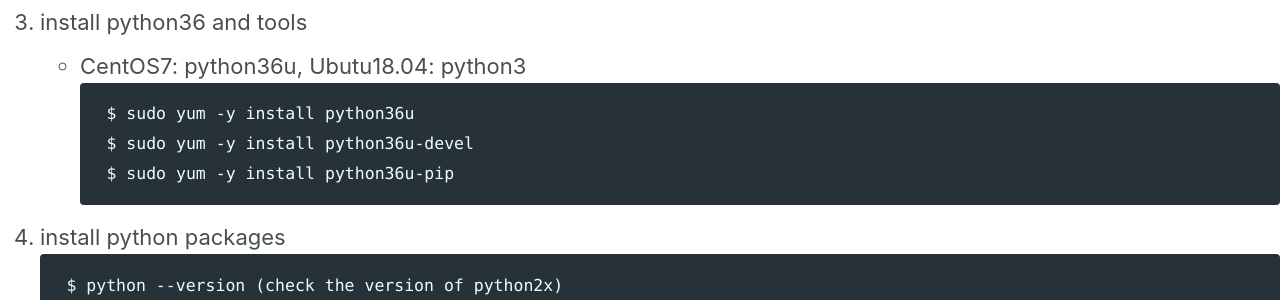
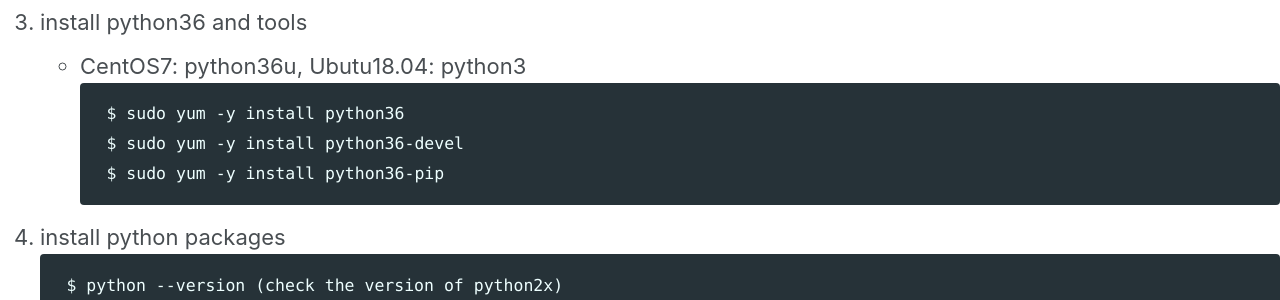
Before and after one commit to sglee-net/sglee-net.github.io, a Jekyll site: the page built from development_environment/dev_environment.md, in a window 1280 px wide and 900 px high, scrolled down 4858 px. Shown: the part 156-456 px from the top of the window. Built offline with Jekyll 4.4.1, drawn with Linux system fonts in a browser that asks for light colours; cached includes are drawn as plain includes; nearby versions of some CDN libraries; our own code applies the rules of GitHub Pages for plain Markdown files.

Commit message:
Update dev_environment.md

````diff
--- a/development_environment/dev_environment.md
+++ b/development_environment/dev_environment.md
@@ -164,9 +164,9 @@ https://github.com/opencv/opencv_contrib/issues/1131 (check skvark's comment and
 3. install python36 and tools
  * CentOS7: python36u, Ubutu18.04: python3
     ```
-    $ sudo yum -y install python36u
-    $ sudo yum -y install python36u-devel
-    $ sudo yum -y install python36u-pip
+    $ sudo yum -y install python36
+    $ sudo yum -y install python36-devel
+    $ sudo yum -y install python36-pip
     ```
 4. install python packages
     ```
````
